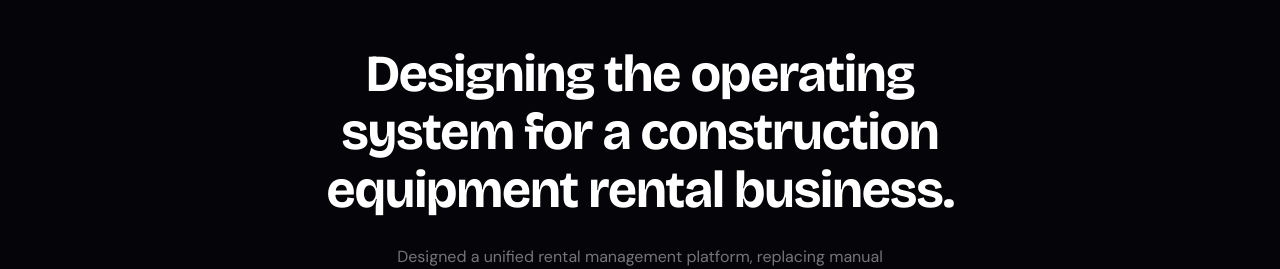
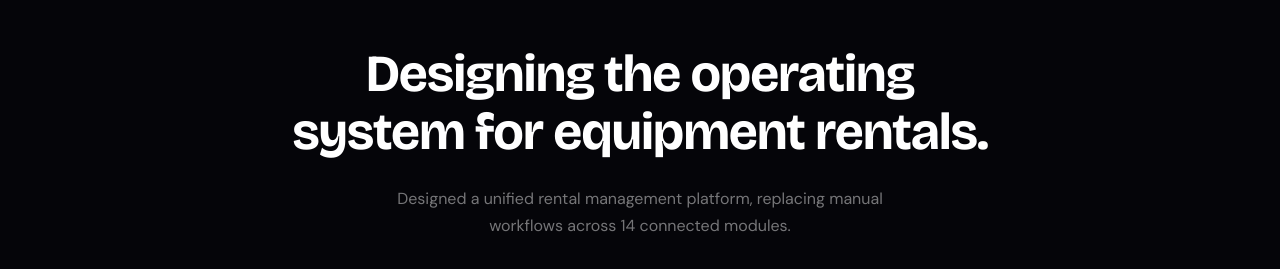
Before and after one commit to Imhae/hae-portfolio-test, a website built with Vite: page gogo-rentals.html in a window 1280 px wide. Shown: the part 235-504 px from the top of the page. Built offline with nearby package versions, Linux system fonts and the light colour scheme.

Commit message:
Update gogo-rentals.html

```diff
--- a/gogo-rentals.html
+++ b/gogo-rentals.html
@@ -33,7 +33,7 @@
         <div class="container cs-hero__grid">
           <div class="cs-hero__content" data-reveal>
             <span class="tag">Internal Tools · SaaS Admin · Equipment Rental</span>
-            <h1 class="cs-hero__title">Designing the operating system for a construction equipment rental business.</h1>
+            <h1 class="cs-hero__title">Designing the operating system for equipment rentals.</h1>
             <p class="cs-hero__lead">
               Designed a unified rental management platform, replacing manual workflows across 14 connected modules.
             </p>
```
